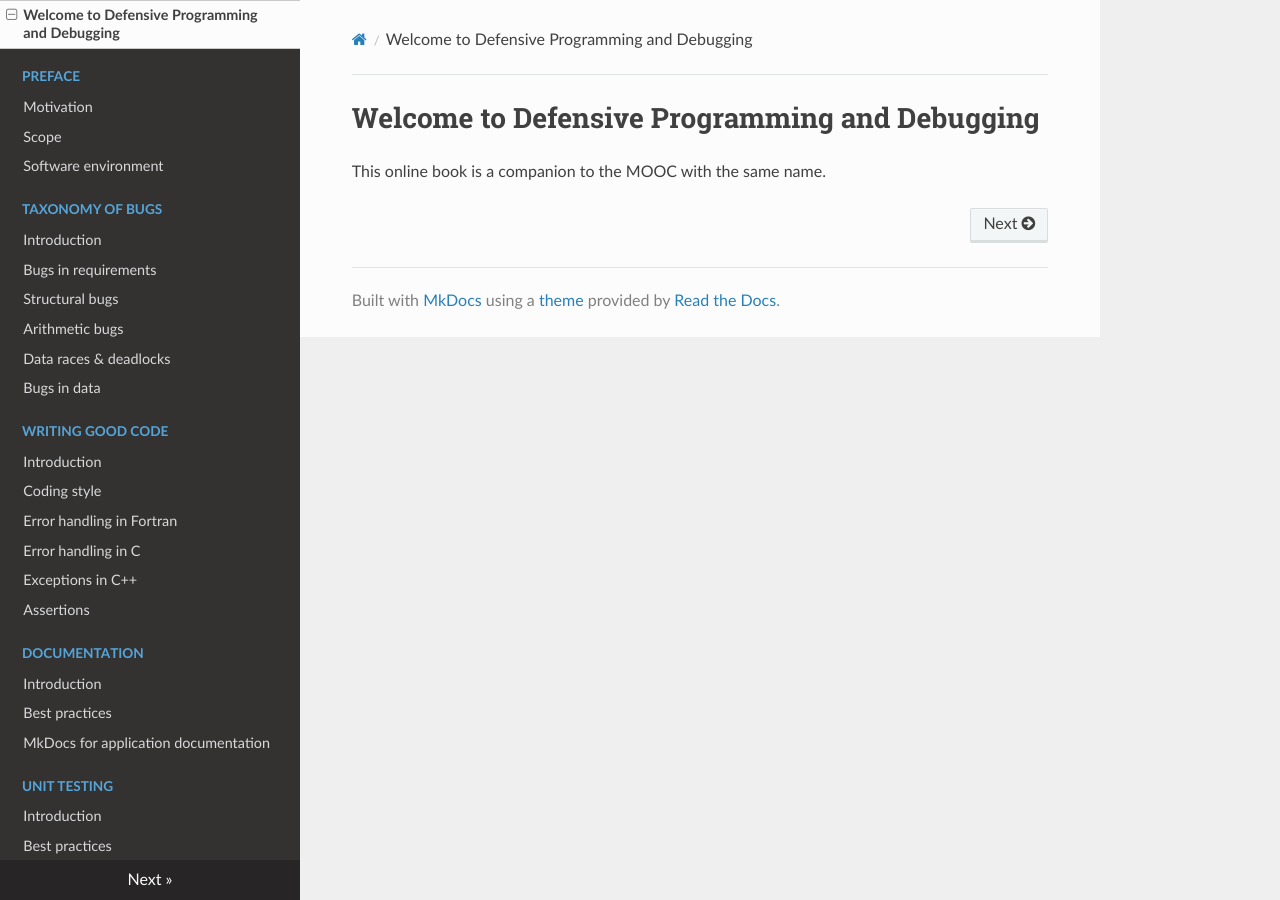
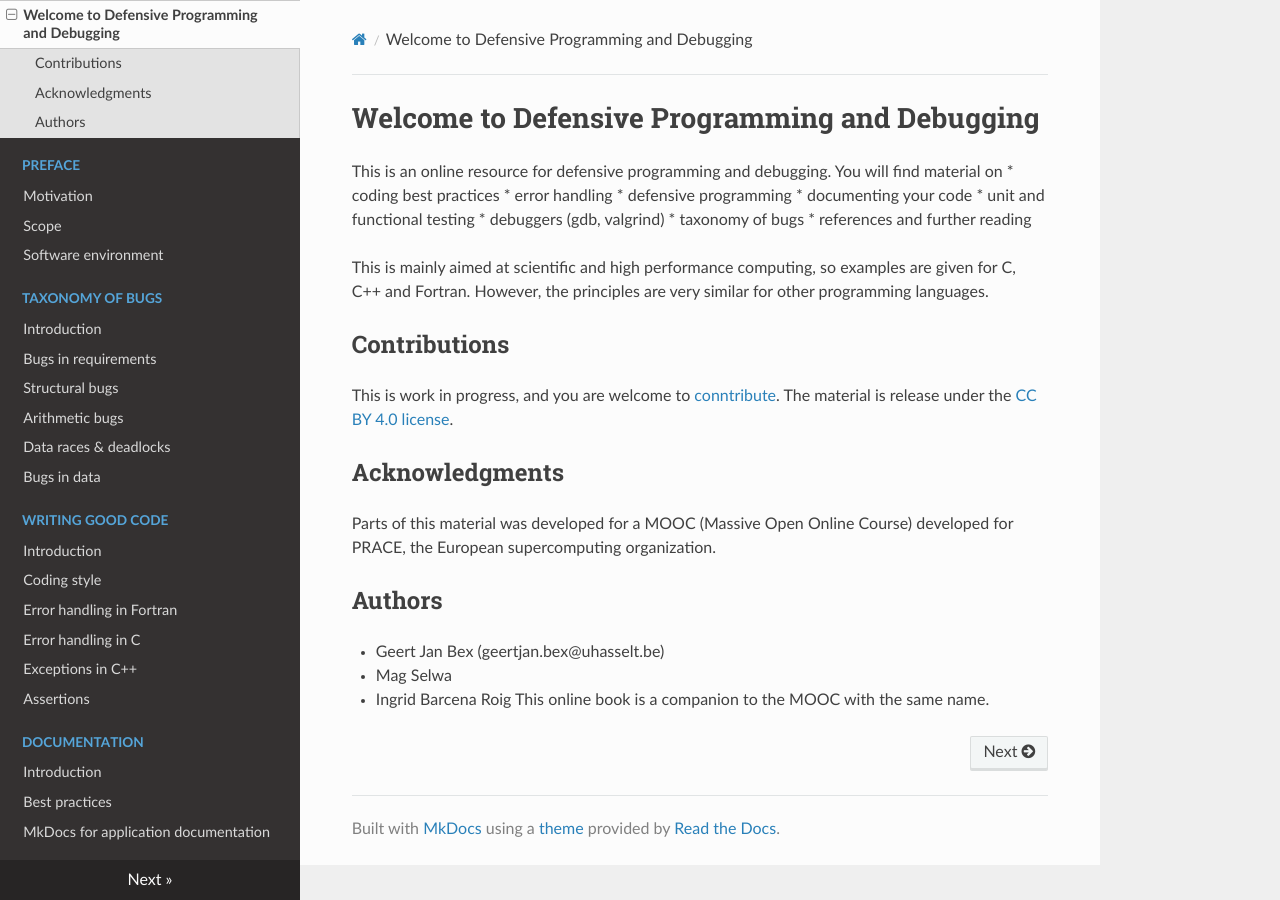
Before and after one commit to gjbex/Defensive_programming_and_debugging, an MkDocs documentation site: the page built from docs/index.md, in a window 1280 px wide. Built offline with MkDocs 1.6.1, drawn with Linux system fonts in a browser that asks for light colours; nearby versions of some CDN libraries.

Commit message:
Update front page

```diff
--- a/docs/index.md
+++ b/docs/index.md
@@ -1,3 +1,36 @@
 # Welcome to Defensive Programming and Debugging
 
+This is an online resource for defensive programming and debugging.  You will
+find material on
+* coding best practices
+* error handling
+* defensive programming
+* documenting your code
+* unit and functional testing
+* debuggers (gdb, valgrind)
+* taxonomy of bugs
+* references and further reading
+
+This is mainly aimed at scientific and high performance computing, so examples
+are given for C, C++ and Fortran.  However, the principles are very similar for
+other programming languages.
+
+
+## Contributions
+
+This is work in progress, and you are welcome to [conntribute](CONTRIBUTING.md).  The material is
+release under the [CC BY 4.0 license](LICENSE).
+
+
+## Acknowledgments
+
+Parts of this material was developed for a MOOC (Massive Open Online Course)
+developed for PRACE, the European supercomputing organization.
+
+
+## Authors
+
+* Geert Jan Bex (geertjan.bex@uhasselt.be)
+* Mag Selwa
+* Ingrid Barcena Roig
 This online book is a companion to the MOOC with the same name.
```
